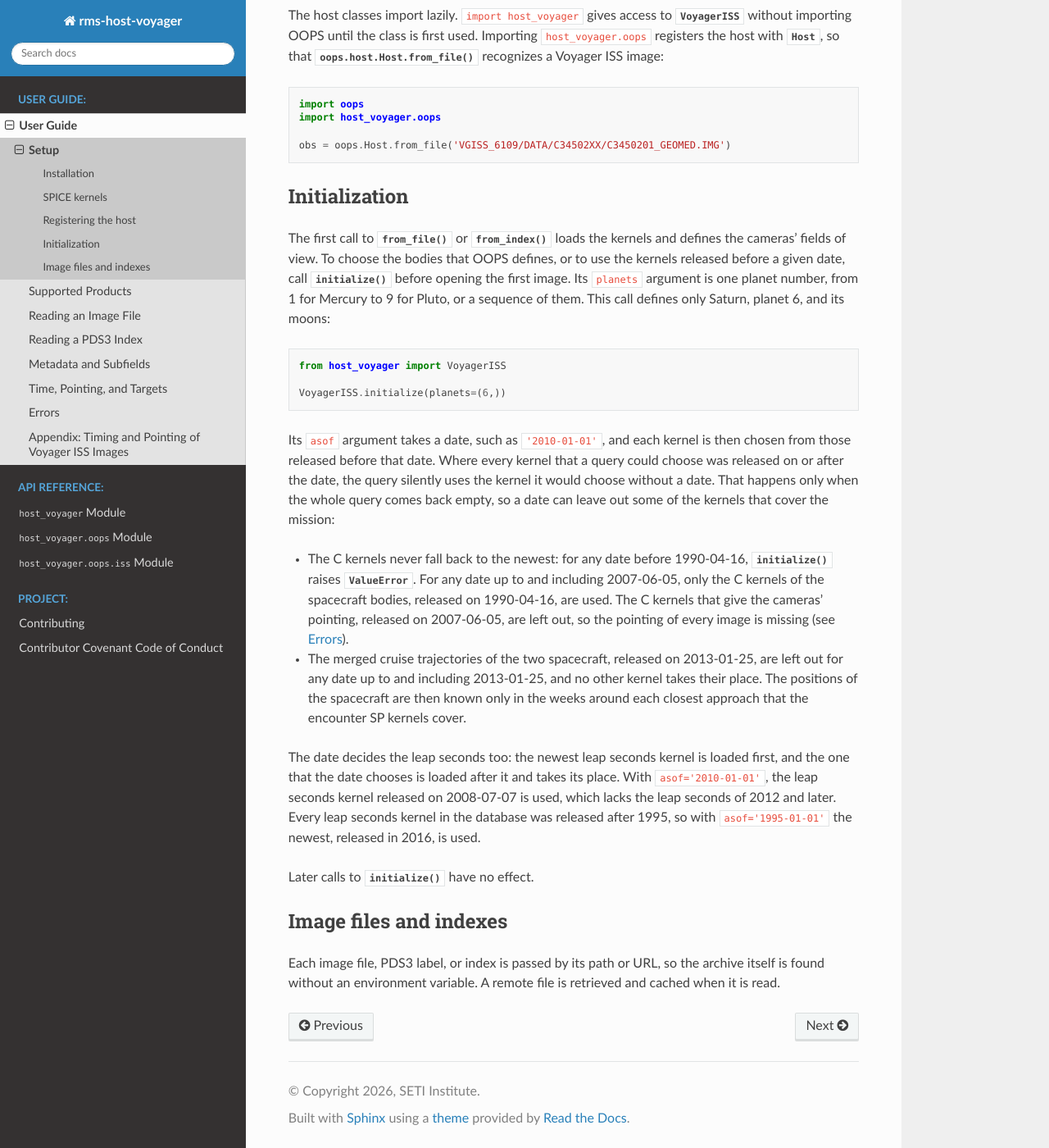
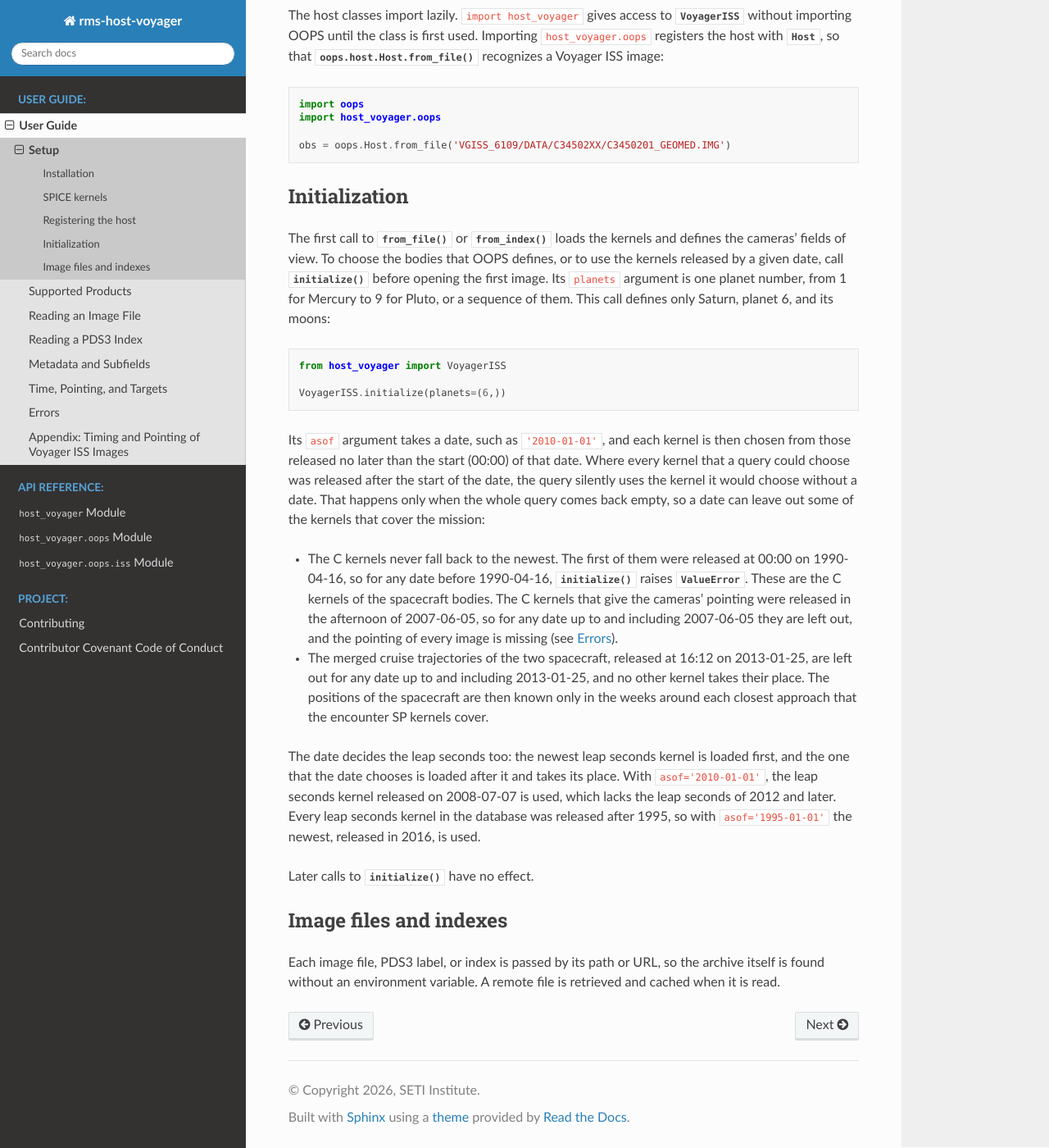
Before and after one commit to SETI/rms-host-voyager, a Sphinx documentation site: the page built from docs/user_guide/user_guide_setup.rst, in a window 1280 px wide and 1400 px high, scrolled down 1143 px. Shown: the whole window at 82% size. Built offline with Sphinx 7.4.7 and the Read the Docs theme 3.1.0, drawn with Linux system fonts in a browser that asks for light colours.

Commit message:
Say that asof includes kernels stamped at 00:00
spicedb compares RELEASE_DATE <= 'YYYY-MM-DDT00:00:00', and many
release dates are stored at midnight, so a kernel stamped at 00:00 on
the given date is used. "Released before the date" was slightly wrong;
the docs now say "released no later than the start (00:00) of that
date", and state the cutoffs from the actual timestamps: the first C
kernels were released at 00:00 on 1990-04-16, so 1990-04-16 itself
works; the camera C kernels on the afternoon of 2007-06-05 and the
cruise SPKs at 16:12 on 2013-01-25, so those dates leave them out.

Co-Authored-By: Claude Opus 5.5 <noreply@anthropic.com>
Claude-Session: https://claude.ai/code/session_01RG3ZiBNx376YVT9xgP1ET9

```diff
--- a/docs/user_guide/user_guide_setup.rst
+++ b/docs/user_guide/user_guide_setup.rst
@@ -69,7 +69,7 @@ Initialization
 The first call to :meth:`~host_voyager.oops.iss.VoyagerISS.from_file` or
 :meth:`~host_voyager.oops.iss.VoyagerISS.from_index` loads the kernels and defines the
 cameras' fields of view. To choose the bodies that OOPS defines, or to use the kernels
-released before a given date, call
+released by a given date, call
 :meth:`~host_voyager.oops.iss.VoyagerISS.initialize` before opening the first image.
 Its ``planets`` argument is one planet number, from 1 for Mercury to 9 for Pluto, or a
 sequence of them. This call defines only Saturn, planet 6, and its moons:
@@ -81,20 +81,22 @@ sequence of them. This call defines only Saturn, planet 6, and its moons:
    VoyagerISS.initialize(planets=(6,))
 
 Its ``asof`` argument takes a date, such as ``'2010-01-01'``, and each kernel is then
-chosen from those released before that date. Where every kernel that a query could
-choose was released on or after the date, the query silently uses the kernel it would
-choose without a date. That happens only when the whole query comes back empty, so a
-date can leave out some of the kernels that cover the mission:
+chosen from those released no later than the start (00:00) of that date. Where every
+kernel that a query could choose was released after the start of the date, the query
+silently uses the kernel it would choose without a date. That happens only when the
+whole query comes back empty, so a date can leave out some of the kernels that cover
+the mission:
 
-- The C kernels never fall back to the newest: for any date before 1990-04-16,
-  :meth:`~host_voyager.oops.iss.VoyagerISS.initialize` raises :exc:`ValueError`. For
-  any date up to and including 2007-06-05, only the C kernels of the spacecraft
-  bodies, released on 1990-04-16, are used. The C kernels that give the cameras'
-  pointing, released on 2007-06-05, are left out, so the pointing of every image is
-  missing (see :doc:`user_guide_errors`).
-- The merged cruise trajectories of the two spacecraft, released on 2013-01-25, are left
-  out for any date up to and including 2013-01-25, and no other kernel takes their
-  place. The positions of the spacecraft are then known only in the weeks around each
+- The C kernels never fall back to the newest. The first of them were released at
+  00:00 on 1990-04-16, so for any date before 1990-04-16,
+  :meth:`~host_voyager.oops.iss.VoyagerISS.initialize` raises :exc:`ValueError`. These
+  are the C kernels of the spacecraft bodies. The C kernels that give the cameras'
+  pointing were released in the afternoon of 2007-06-05, so for any date up to and
+  including 2007-06-05 they are left out, and the pointing of every image is missing
+  (see :doc:`user_guide_errors`).
+- The merged cruise trajectories of the two spacecraft, released at 16:12 on
+  2013-01-25, are left out for any date up to and including 2013-01-25, and no other
+  kernel takes their place. The positions of the spacecraft are then known only in the weeks around each
   closest approach that the encounter SP kernels cover.
 
 The date decides the leap seconds too: the newest leap seconds kernel is loaded first,
```
Also changed, not shown: 2 other files.
